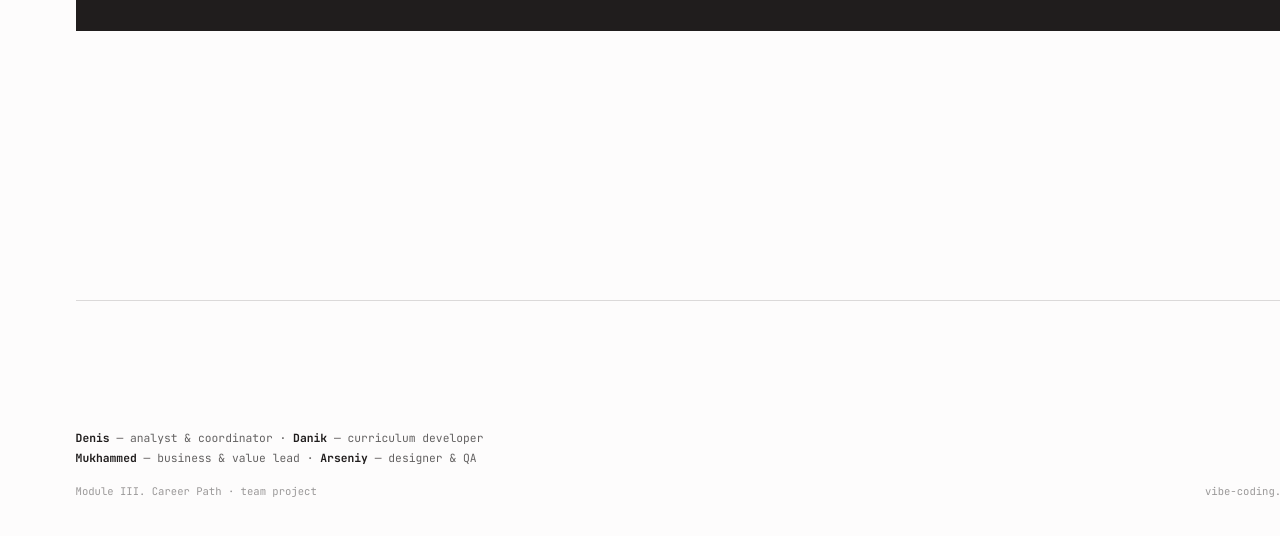
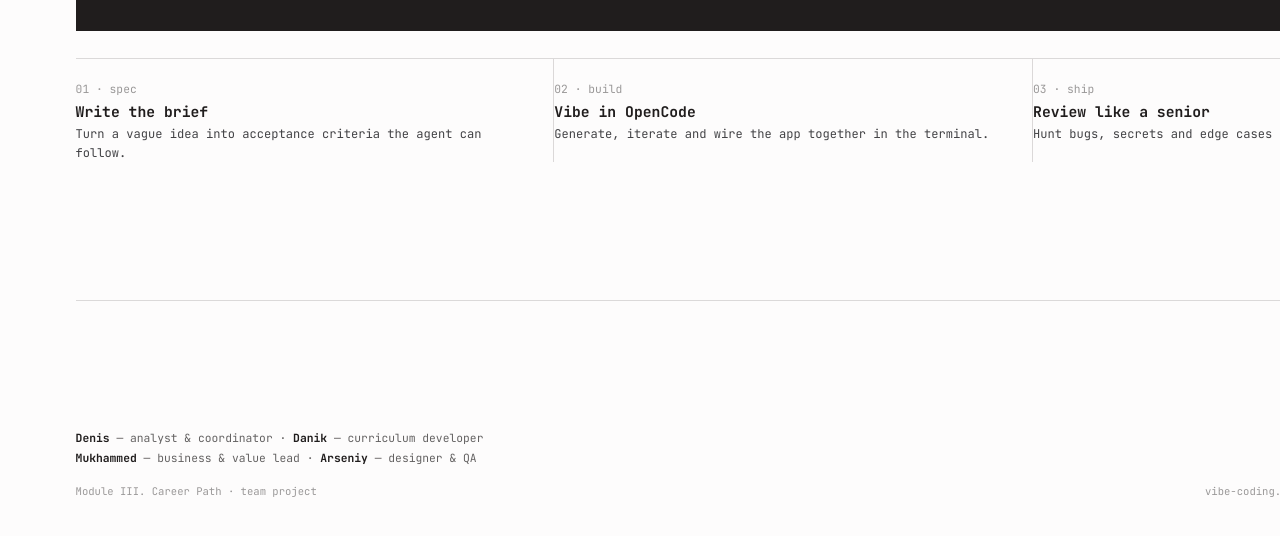
Before and after one commit to sehaxe/vibe-coding, a website: page poster/poster.html in a window 1280 px wide. Shown: the part 1679-2215 px from the top of the page. Drawn offline with Linux system fonts and the light colour scheme.

Commit message:
feat: poster loop strip, QR, music drop folder

```diff
--- a/poster/poster.html
+++ b/poster/poster.html
@@ -42,6 +42,12 @@
   .band{background:var(--dark);color:var(--on);margin-top:8mm;padding:9mm 12mm;display:flex;align-items:center;gap:12mm}
   .band-logo{width:58mm;height:auto;display:block;flex:none}
   .band p{margin:0;font-size:3.6mm;line-height:1.6;color:var(--on);opacity:.82;max-width:210mm}
+  .loop{display:grid;grid-template-columns:repeat(3,1fr);border-top:1px solid var(--line);margin-top:7mm}
+  .loop>div{padding:6mm 7mm 0 0;border-right:1px solid var(--line)}
+  .loop>div:last-child{border-right:0;padding-right:0}
+  .loop .ln{font-size:3mm;color:var(--faint)}
+  .loop b{display:block;font-size:3.9mm;margin:1.5mm 0 1mm}
+  .loop p{margin:0;font-size:3.2mm;color:var(--body);line-height:1.55}
   .bottom{margin-top:auto;display:grid;grid-template-columns:1fr 46mm;gap:10mm;align-items:end;border-top:1px solid var(--line);padding-top:6mm}
   .team{font-size:3mm;color:var(--mute);line-height:1.8}
   .team b{color:var(--ink);font-weight:700}
@@ -103,6 +109,12 @@
     <p>The course is built on OpenCode — the open-source terminal agent. Students plan, build, test and review in a real agentic workflow, not a toy sandbox. Every module ends with a lab in the terminal and a human review.</p>
   </div>
 
+  <div class="loop">
+    <div><div class="ln">01 · spec</div><b>Write the brief</b><p>Turn a vague idea into acceptance criteria the agent can follow.</p></div>
+    <div><div class="ln">02 · build</div><b>Vibe in OpenCode</b><p>Generate, iterate and wire the app together in the terminal.</p></div>
+    <div><div class="ln">03 · ship</div><b>Review like a senior</b><p>Hunt bugs, secrets and edge cases before the PR, then ship.</p></div>
+  </div>
+
   <div class="bottom">
     <div>
       <div class="team"><b>Denis</b> — analyst &amp; coordinator · <b>Danik</b> — curriculum developer<br><b>Mukhammed</b> — business &amp; value lead · <b>Arseniy</b> — designer &amp; QA</div>
```
Also changed, not shown: 1 other file.
